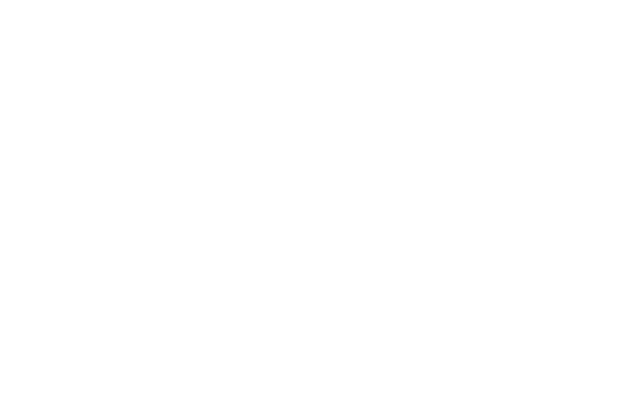
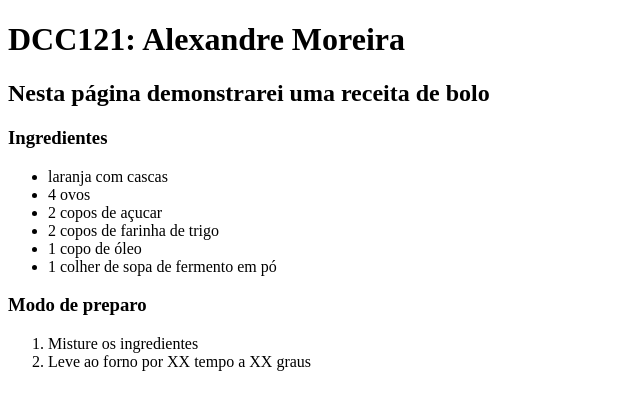
Before and after one commit to ufjf-dcc121/ufjf-dcc121-2022-1-atv2-alexandrerochamoreira, a plain HTML site: page index.html in a window 1280 px wide. Shown: the whole page, without its empty margins (0-640 px from the left). Drawn offline with Linux system fonts and the light colour scheme.

Commit message:
primeiro layout

```diff
--- a/index.html
+++ b/index.html
@@ -1,10 +1,32 @@
 <!DOCTYPE html>
-<html lang="en">
+<html lang="pt">
   <head>
     <meta charset="UTF-8" />
     <meta http-equiv="X-UA-Compatible" content="IE=edge" />
     <meta name="viewport" content="width=device-width, initial-scale=1.0" />
-    <title>Document</title>
+    <title>DCC121: Alexandre Moreira</title>
   </head>
-  <body></body>
+  <body>
+
+    <h1>DCC121: Alexandre Moreira</h1>
+    <h2>Nesta página demonstrarei uma receita de bolo</h2>
+
+
+    <h3>Ingredientes</h3>
+    <ul>
+        <li>laranja com cascas</li>
+        <li>4 ovos</li>
+        <li>2 copos de açucar</li>
+        <li>2 copos de farinha de trigo</li>
+        <li>1 copo de óleo</li>
+        <li>1 colher de sopa de fermento em pó</li>
+    </ul>
+
+    <h3>Modo de preparo</h3>
+    <ol>
+        <li>Misture os ingredientes</li>
+        <li>Leve ao forno por XX tempo a XX graus</li>
+    </ol>
+
+  </body>
 </html>
```
